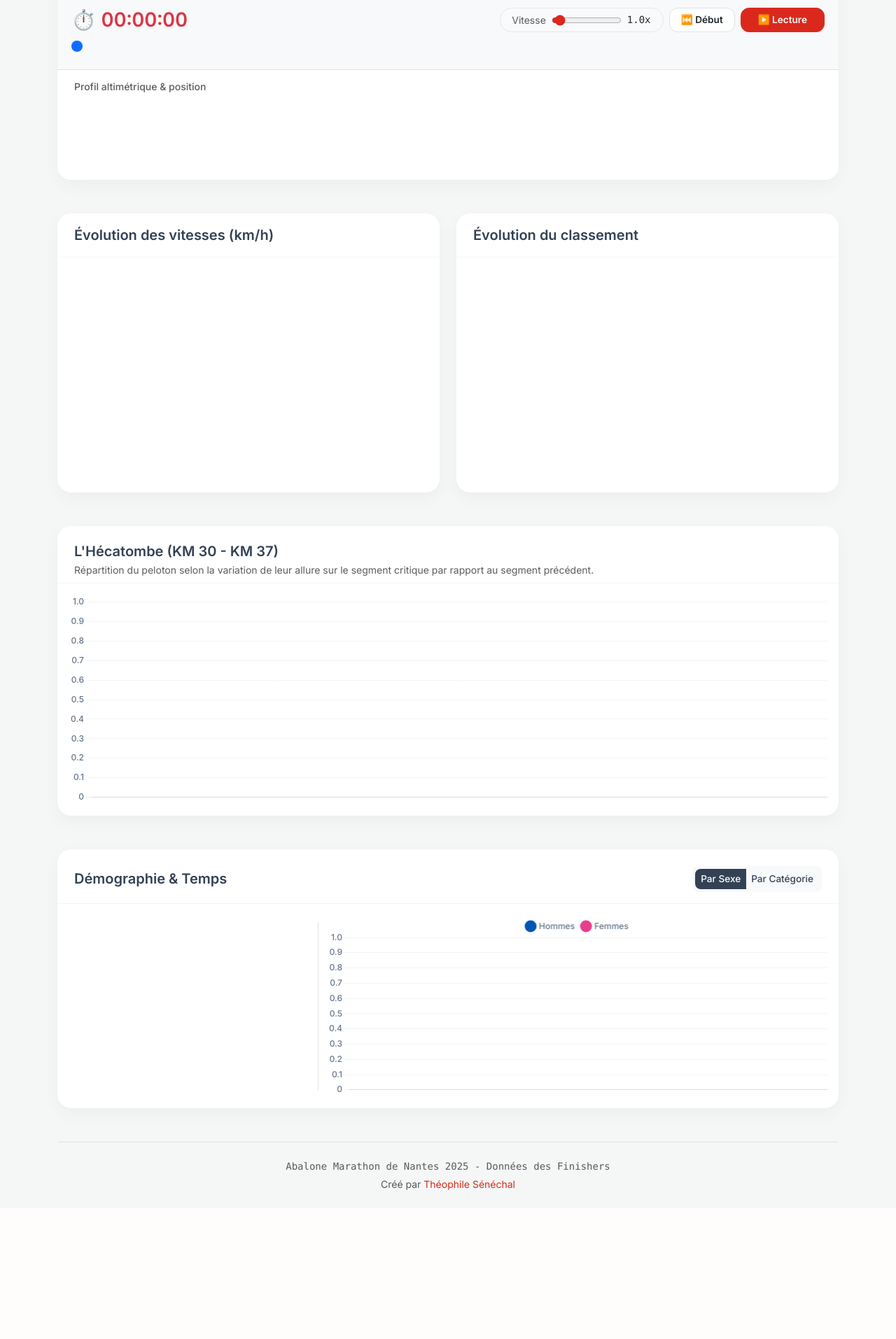
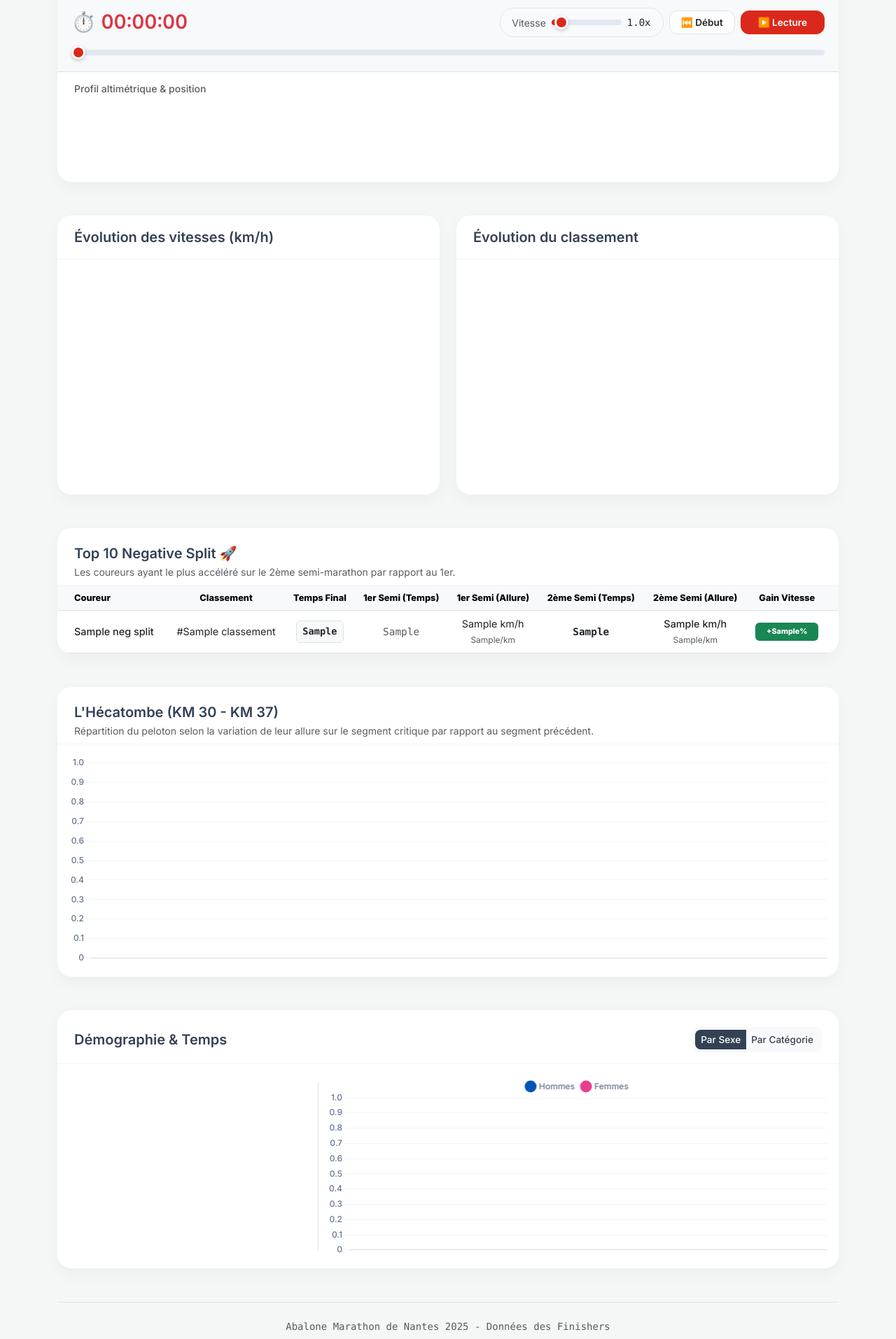
Before and after one commit to Kawa-dev/marathon_nantes_2025, a Flask app: template templates/index.html in a window 1280 px wide. Shown: the part 949-2863 px from the top of the page at 70% size. Before the commit the page ends 2650 px from the top, so only its background shows below. Run offline with Flask 3, Linux system fonts and the light colour scheme; the template is opened without the code that fills it: most values are stand-ins (such as "Sample title", 1, 10 or a date in 2020); data that the repository does not hold is empty; a map, chart or similar area stays blank.

Commit message:
Add files via upload

```diff
--- a/templates/index.html
+++ b/templates/index.html
@@ -76,9 +76,8 @@
             padding: 1.2rem 1.5rem;
         }
 
-        /* Uniformisation des titres de box */
         .box-title {
-            font-size: 1.25rem; /* ~20px */
+            font-size: 1.25rem;
             font-weight: 600 !important;
             color: var(--text-main);
             margin-bottom: 0;
@@ -198,9 +197,42 @@
             font-weight: bold;
         }
 
-        /* Controls */
+        /* Controls & Custom Sliders */
         .player-box { padding: 15px 20px; background: white; }
         .speed-control { display: flex; align-items: center; background: #f8fafc; padding: 6px 16px; border-radius: 20px; border: 1px solid #e2e8f0; }
+
+        /* Styling de la barre de progression */
+        .custom-slider {
+            -webkit-appearance: none;
+            appearance: none;
+            width: 100%;
+            height: 8px;
+            border-radius: 4px;
+            background: #e2e8f0; /* Couleur de fond par défaut */
+            outline: none;
+            cursor: pointer;
+            margin: 10px 0;
+        }
+
+        .custom-slider::-webkit-slider-thumb {
+            -webkit-appearance: none;
+            appearance: none;
+            width: 20px;
+            height: 20px;
+            border-radius: 50%;
+            background: var(--nantes-red);
+            border: 3px solid white;
+            box-shadow: 0 2px 5px rgba(0,0,0,0.2);
+        }
+
+        .custom-slider::-moz-range-thumb {
+            width: 20px;
+            height: 20px;
+            border-radius: 50%;
+            background: var(--nantes-red);
+            border: 3px solid white;
+            box-shadow: 0 2px 5px rgba(0,0,0,0.2);
+        }
 
         .btn { border-radius: 12px; box-shadow: none !important; font-size: 0.85rem; font-weight: 600;}
         .btn-outline-danger { color: var(--nantes-red); border-color: var(--nantes-red); }
@@ -217,7 +249,7 @@
         <div class="container d-flex justify-content-between align-items-center">
             <div class="navbar-brand-custom">
                 <span class="main-title">Marathon de Nantes 2025</span>
-                <span class="sub-brand">Analyse des données finishers</span>
+                <span class="sub-brand">Analyse interactive des données finishers</span>
             </div>
             <div class="ms-3">
                 <img src="{{ url_for('static', filename='logo.avif') }}"
@@ -302,7 +334,7 @@
                     <div class="col-md-8 text-md-end d-flex justify-content-md-end justify-content-center align-items-center flex-wrap gap-2">
                         <div class="speed-control">
                             <label class="me-2 text-muted small mb-0">Vitesse</label>
-                            <input type="range" id="speedSlider" min="0.5" max="10" step="0.5" value="1" style="width: 100px; accent-color: var(--nantes-red);"
+                            <input type="range" id="speedSlider" class="custom-slider" min="0.5" max="10" step="0.5" value="1" style="width: 100px;"
                                    oninput="document.getElementById('speedValue').innerText = parseFloat(this.value).toFixed(1) + 'x'">
                             <span id="speedValue" class="ms-2 text-dark small font-monospace" style="width: 35px; text-align: left;">1.0x</span>
                         </div>
@@ -310,7 +342,7 @@
                         <button class="btn btn-danger px-4" id="playBtn" onclick="togglePlay()">▶️ Lecture</button>
                     </div>
                 </div>
-                <input type="range" class="form-range" id="timeSlider" min="0" max="21600" value="0" step="1" style="accent-color: var(--nantes-red);">
+                <input type="range" class="custom-slider mt-2 mb-2" id="timeSlider" min="0" max="21600" value="0" step="1">
             </div>
 
             <div class="p-3 bg-white border-top">
@@ -334,6 +366,45 @@
                     <div class="card-body">
                         <div style="height: 280px;"><canvas id="rankChart"></canvas></div>
                     </div>
+                </div>
+            </div>
+        </div>
+
+        <div class="card mb-5">
+            <div class="card-header-flat pt-4 pb-2">
+                <h2 class="box-title mb-1">Top 10 Negative Split 🚀</h2>
+                <p class="text-muted small mb-0">Les coureurs ayant le plus accéléré sur le 2ème semi-marathon par rapport au 1er.</p>
+            </div>
+            <div class="card-body p-0">
+                <div class="table-responsive">
+                    <table class="table table-hover table-borderless align-middle text-center mb-0" style="font-size: 0.9rem;">
+                        <thead class="table-light text-muted border-bottom" style="font-size: 0.8rem;">
+                            <tr>
+                                <th class="text-start ps-4">Coureur</th>
+                                <th>Classement</th>
+                                <th>Temps Final</th>
+                                <th>1er Semi (Temps)</th>
+                                <th>1er Semi (Allure)</th>
+                                <th>2ème Semi (Temps)</th>
+                                <th>2ème Semi (Allure)</th>
+                                <th class="pe-4">Gain Vitesse</th>
+                            </tr>
+                        </thead>
+                        <tbody>
+                            {% for r in top_neg_splits %}
+                            <tr class="border-bottom">
+                                <td class="text-start ps-4 fw-medium text-dark">{{ r.Nom }}</td>
+                                <td>#{{ r.Classement }}</td>
+                                <td><span class="badge bg-light text-dark border font-monospace py-2" style="font-size: 0.85rem;">{{ r.Temps_Final }}</span></td>
+                                <td><span class="font-monospace text-muted">{{ r.Temps_S1 }}</span></td>
+                                <td>{{ r.Vitesse_S1_kmh }} km/h <br><span class="text-muted" style="font-size:0.75rem;">{{ r.Allure_S1 }}/km</span></td>
+                                <td><span class="font-monospace text-dark fw-bold">{{ r.Temps_S2 }}</span></td>
+                                <td><span class="fw-medium text-dark">{{ r.Vitesse_S2_kmh }} km/h</span> <br><span class="text-muted" style="font-size:0.75rem;">{{ r.Allure_S2 }}/km</span></td>
+                                <td class="pe-4"><span class="badge bg-success text-white py-2 px-3">+{{ r.Gain_Pct }}%</span></td>
+                            </tr>
+                            {% endfor %}
+                        </tbody>
+                    </table>
                 </div>
             </div>
         </div>
@@ -569,7 +640,7 @@
                     data: {
                         datasets: [{
                             type: 'line', data: gpxTrack.map(pt => ({x: pt.dist, y: pt.ele})),
-                            borderColor: '#cbd5e1', backgroundColor: 'rgba(209, 213, 219, 0.2)', fill: true, pointRadius: 0, borderWidth: 2, tension: 0 // Traits droits
+                            borderColor: '#cbd5e1', backgroundColor: 'rgba(209, 213, 219, 0.2)', fill: true, pointRadius: 0, borderWidth: 2, tension: 0
                         }]
                     },
                     options: {
@@ -635,10 +706,14 @@
 
                 const initialHtml = data.Nom.substring(0, 2).toUpperCase();
                 const icon = L.divIcon({ className: 'custom-div-icon', html: `<div class="runner-marker" style="background-color:${color}; width:24px; height:24px;">${initialHtml}</div>`, iconSize: [24, 24], iconAnchor: [12, 12] });
+
+                const polyline = L.polyline([], {color: color, weight: 4, opacity: 0.9}).addTo(map);
                 const marker = L.marker([gpxTrack[0].lat, gpxTrack[0].lng], {icon: icon}).addTo(map);
+
                 marker.bindTooltip(`<b>${data.Nom}</b><br>Temps: ${data.Chrono}`, {direction: 'top'});
 
-                runners[dossard] = { data: data, marker: marker, color: color };
+                runners[dossard] = { data: data, marker: marker, polyline: polyline, color: color };
+
                 updateUI();
                 updateSliderMax();
                 updatePositions(currentPlaybackTime);
@@ -648,6 +723,7 @@
         function removeRunner(dossard) {
             if(!runners[dossard]) return;
             map.removeLayer(runners[dossard].marker);
+            map.removeLayer(runners[dossard].polyline);
             delete runners[dossard];
             updateUI();
             updateSliderMax();
@@ -655,7 +731,10 @@
         }
 
         function clearAll() {
-            Object.values(runners).forEach(r => map.removeLayer(r.marker));
+            Object.values(runners).forEach(r => {
+                map.removeLayer(r.marker);
+                map.removeLayer(r.polyline);
+            });
             runners = {};
             markerColorIndex = 0;
             updateUI();
@@ -680,7 +759,7 @@
             const ctxPace = document.getElementById('paceChart').getContext('2d');
             if(paceChart) paceChart.destroy();
             const paceDatasets = Object.values(runners).map(r => ({
-                label: r.data.Nom, data: r.data.Vitesses, borderColor: r.color, backgroundColor: r.color, tension: 0, fill: false, borderWidth: 3, pointRadius: 3 // Traits droits
+                label: r.data.Nom, data: r.data.Vitesses, borderColor: r.color, backgroundColor: r.color, tension: 0, fill: false, borderWidth: 3, pointRadius: 3
             }));
             paceChart = new Chart(ctxPace, {
                 type: 'line', data: { labels: labels_x, datasets: paceDatasets },
@@ -692,7 +771,7 @@
             const ctxRank = document.getElementById('rankChart').getContext('2d');
             if(rankChart) rankChart.destroy();
             const rankDatasets = Object.values(runners).map(r => ({
-                label: r.data.Nom, data: r.data.Classements, borderColor: r.color, backgroundColor: r.color, tension: 0, fill: false, borderWidth: 3, pointRadius: 3, borderDash: [4, 4] // Traits droits
+                label: r.data.Nom, data: r.data.Classements, borderColor: r.color, backgroundColor: r.color, tension: 0, fill: false, borderWidth: 3, pointRadius: 3, borderDash: [4, 4]
             }));
             rankChart = new Chart(ctxRank, {
                 type: 'line', data: { labels: labels_x, datasets: rankDatasets },
@@ -732,6 +811,12 @@
             return {lat: last.lat, lng: last.lng, ele: last.ele};
         }
 
+        // NOUVEAU : Fonction pour mettre à jour la couleur de la barre de progression
+        function updateSliderFill() {
+            const percentage = slider.max > 0 ? (slider.value / slider.max) * 100 : 0;
+            slider.style.background = `linear-gradient(to right, var(--nantes-red) ${percentage}%, #e2e8f0 ${percentage}%)`;
+        }
+
         function updatePositions(currentSec) {
             const timeDisplay = document.getElementById('timeDisplay');
             timeDisplay.innerText = "⏱️ " + formatTime(currentSec);
@@ -742,11 +827,22 @@
             Object.values(runners).forEach(r => {
                 const dist = getDistanceAtTime(r.data.Timeline, currentSec);
                 const coords = getCoordsForDistance(dist);
+
                 r.marker.setLatLng([coords.lat, coords.lng]);
+
+                let pathCoords = [];
+                for (let i = 0; i < gpxTrack.length; i++) {
+                    if (gpxTrack[i].dist <= dist) {
+                        pathCoords.push([gpxTrack[i].lat, gpxTrack[i].lng]);
+                    } else {
+                        break;
+                    }
+                }
+                pathCoords.push([coords.lat, coords.lng]);
+                r.polyline.setLatLngs(pathCoords);
 
                 let currentSpeed = 0;
 
-                // CORRECTION ICI: Si le curseur a atteint ou dépassé le temps final du coureur
                 if (currentSec >= r.data.Timeline[r.data.Timeline.length - 1].sec) {
                     currentSpeed = -1;
                 }
@@ -777,12 +873,26 @@
                 elevationChart.data.datasets = [elevationChart.data.datasets[0], ...runnerEleDatasets];
                 elevationChart.update();
             }
+
+            // Appel de la fonction de remplissage de la barre
+            updateSliderFill();
         }
 
         slider.addEventListener('input', (e) => {
             currentPlaybackTime = parseFloat(e.target.value);
             updatePositions(currentPlaybackTime);
         });
+
+        // Appliquer l'effet visuel aussi sur le curseur de vitesse (bonus)
+        const speedSlider = document.getElementById('speedSlider');
+        speedSlider.addEventListener('input', (e) => {
+            const percentage = ((e.target.value - e.target.min) / (e.target.max - e.target.min)) * 100;
+            e.target.style.background = `linear-gradient(to right, var(--nantes-red) ${percentage}%, #e2e8f0 ${percentage}%)`;
+        });
+        // Initialisation de la couleur de la vitesse au chargement
+        const initSpeedPercentage = ((speedSlider.value - speedSlider.min) / (speedSlider.max - speedSlider.min)) * 100;
+        speedSlider.style.background = `linear-gradient(to right, var(--nantes-red) ${initSpeedPercentage}%, #e2e8f0 ${initSpeedPercentage}%)`;
+
 
         function restartReplay() {
             currentPlaybackTime = 0;
@@ -792,7 +902,6 @@
 
         function togglePlay() {
             const btn = document.getElementById('playBtn');
-            const speedSlider = document.getElementById('speedSlider');
             if(isPlaying) {
                 clearInterval(playInterval);
                 btn.innerHTML = "▶️ Lecture"; btn.classList.replace('btn-dark', 'btn-danger');
```
